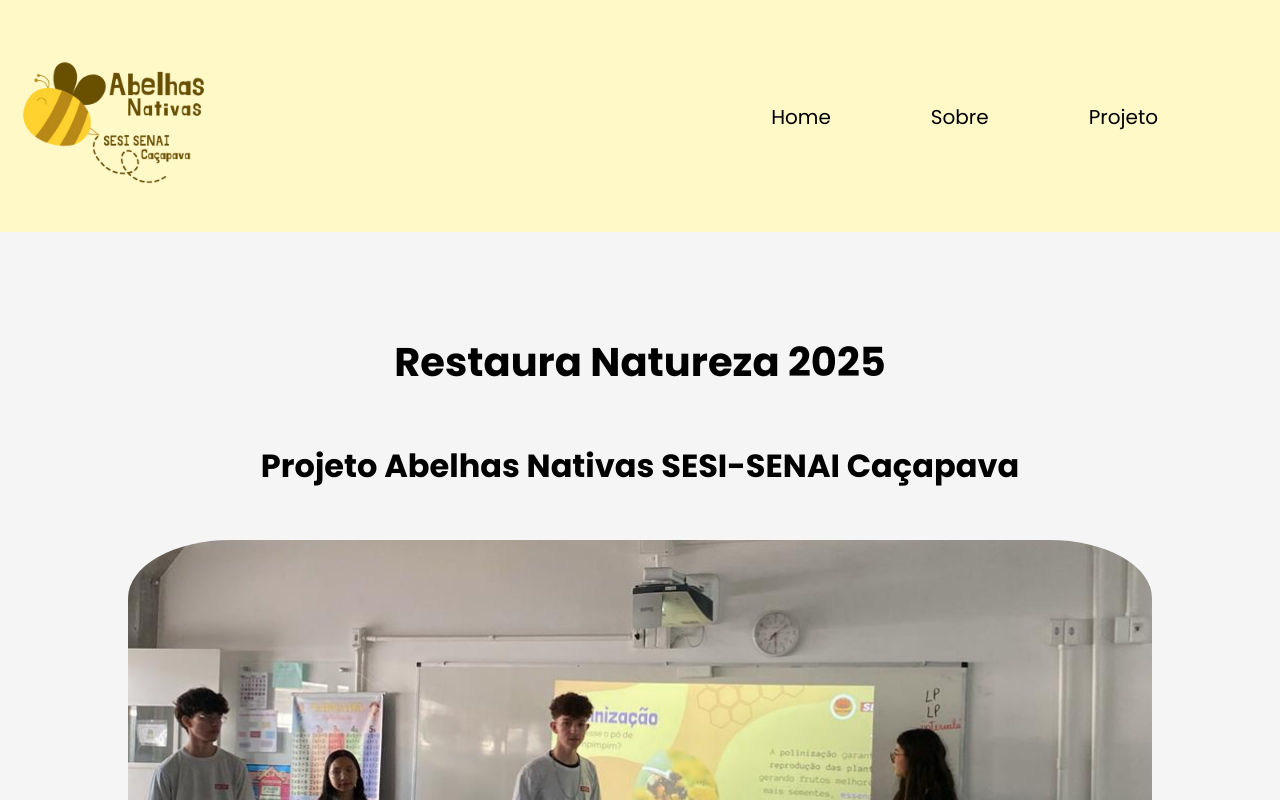
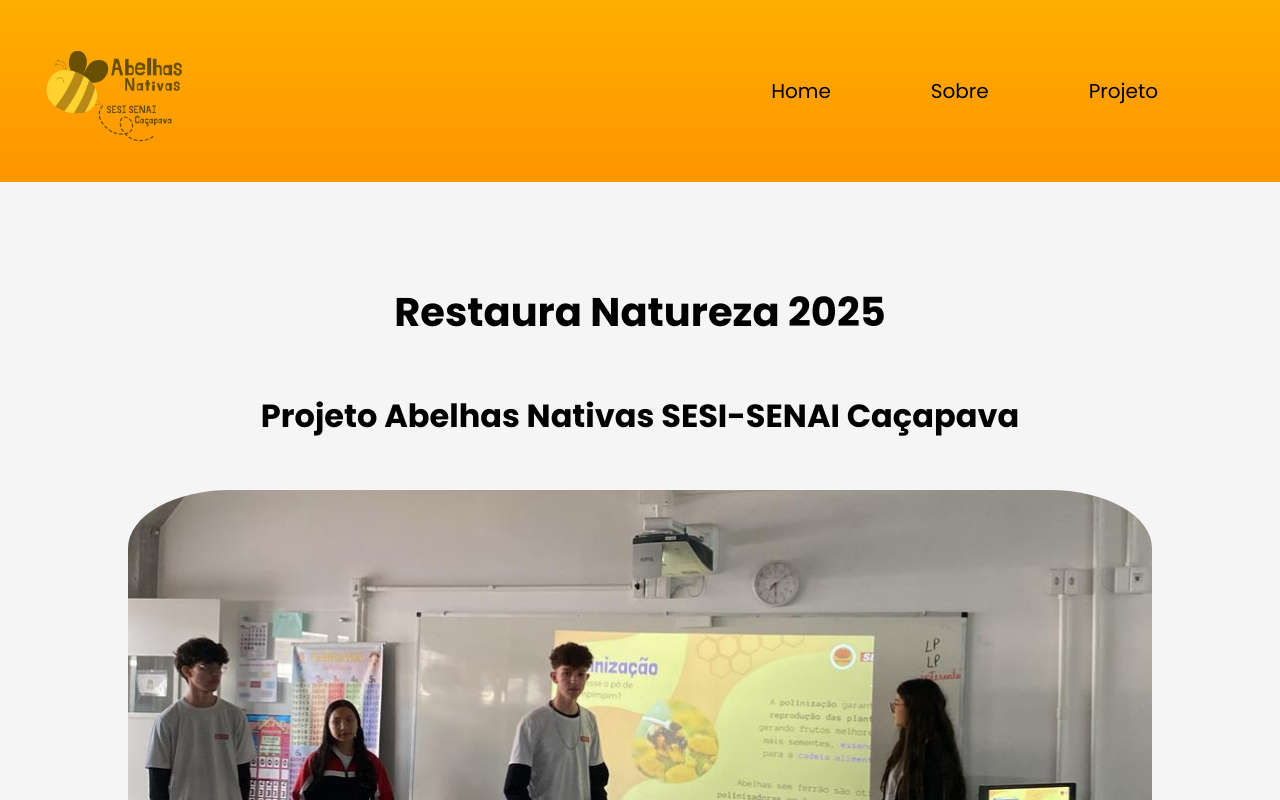
Before and after one commit to felipenhoslol/abelhas-nativas207, a plain HTML site: page home/index.html in a window 1280 px wide. Shown: the top 800 px of the page. Drawn offline with Linux system fonts and the light colour scheme.

Commit message:
- Alteração no tamanho do header (logo do site diminuída); - Alteração nas cores de fundo do header e footer; - Ajuste do tamanho das imagens da página 'projeto'; - Animação hover adicionada aos links de redirecionamento do site.

```diff
--- a/home/index.html
+++ b/home/index.html
@@ -38,7 +38,7 @@
 
                 <div class="div2">
                     <img src="./img/circulo.png" alt="Imagem Ana Leixo" class="membro-imagem">
-                    <p>Ana Catarina</p>
+                    <p>Ana Aleixo</p>
                 </div>
 
                 <div class="div3">
--- a/home/projeto.css
+++ b/home/projeto.css
@@ -13,7 +13,7 @@ body{
 
 .header {
     overflow: hidden;
-    background-color: #FFF9C7;
+    background-image: linear-gradient(#ffae00, #ff9500);
     width: 100%;
     padding-bottom: 50px;
     margin-bottom: 100px;
@@ -25,6 +25,7 @@ body{
     padding: 1rem;
     list-style-type: none;
     margin-right: 90px;
+    align-items: center;
 }
 
 nav ul a {
@@ -32,21 +33,25 @@ nav ul a {
     text-decoration: none;
     font-size: 17px;
     color: #000000;
-    margin-top: 70px;
     font-size: 20px;
+}
+
+nav ul a:hover {
+    color: #e9e9e9;
+    font-weight: bold;
 }
 
 .logo {
     width: 150px;
     height: 150px;
-    margin-right: 10px;
+    margin-left: 25px;
 }
 
 footer {
     display: flex;
     align-items: center;
     justify-content: center;
-    background-color: #FFF9C7;
+    background-color: #ffa620;
     padding: 40px;
     text-align: center;
     width: 100%;
@@ -73,6 +78,11 @@ footer a {
     text-decoration: none;
     color: #000000;
 
+}
+
+footer a:hover {
+    color: #e9e9e9;
+    font-weight: bold;
 }
 
 /*até aqui ajustes do header e footer*/
@@ -103,21 +113,21 @@ footer a {
 }
 
 .imagem1 {
-    width: 80%;
+    width: 60%;
     height: auto;
     margin-right: 10px;
     border-radius: 10%;
 }
 
 .imagem2 {
-    width: 70%;
+    width: 60%;
     height: auto;
     margin-right: 10px;
     border-radius: 10%;
 }
 
 .imagem3 {
-    width: 100%;
+    width: 60%;
     height: auto;
     margin-right: 10px;
     border-radius: 10%;
@@ -131,6 +141,8 @@ footer a {
     margin-right: 5%;
     gap: 20px;
     font-size: 20px;
+    margin-top: 20px;
+    margin-bottom: 20px;
 }
 
 .txtig {
--- a/home/sobre.css
+++ b/home/sobre.css
@@ -13,7 +13,7 @@ body{
 
 .header {
     overflow: hidden;
-    background-color: #FFF9C7;
+    background-image: linear-gradient(#ffae00, #ff9500);
     width: 100%;
     padding-bottom: 50px;
     margin-bottom: 100px;
@@ -25,6 +25,7 @@ body{
     padding: 1rem;
     list-style-type: none;
     margin-right: 90px;
+    align-items: center;
 }
 
 nav ul a {
@@ -32,21 +33,25 @@ nav ul a {
     text-decoration: none;
     font-size: 17px;
     color: #000000;
-    margin-top: 70px;
     font-size: 20px;
 }
 
+nav ul a:hover {
+    color: #e9e9e9;
+    font-weight: bold;
+}
+
 .logo {
-    width: 200px;
-    height: 200px;
-    margin-right: 10px;
+    width: 150px;
+    height: 150px;
+    margin-left: 25px;
 }
 
 footer {
     display: flex;
     align-items: center;
     justify-content: center;
-    background-color: #FFF9C7;
+    background-color: #ffa620;
     padding: 40px;
     text-align: center;
     width: 100%;
@@ -73,6 +78,11 @@ footer a {
     text-decoration: none;
     color: #000000;
 
+}
+
+footer a:hover {
+    color: #e9e9e9;
+    font-weight: bold;
 }
 
 /*até aqui ajustes do header e footer*/
--- a/home/styles.css
+++ b/home/styles.css
@@ -38,7 +38,7 @@ h2 {
 
 .header {
     overflow: hidden;
-    background-color: #FFF9C7;
+    background-image: linear-gradient(#ffae00, #ff9500);
     width: 100%;
     padding-bottom: 50px;
     margin-bottom: 100px;
@@ -50,6 +50,7 @@ h2 {
     padding: 1rem;
     list-style-type: none;
     margin-right: 90px;
+    align-items: center;
 }
 
 nav ul a {
@@ -57,14 +58,18 @@ nav ul a {
     text-decoration: none;
     font-size: 17px;
     color: #000000;
-    margin-top: 70px;
     font-size: 20px;
 }
 
+nav ul a:hover {
+    color: #e9e9e9;
+    font-weight: bold;
+}
+
 .logo {
-    width: 200px;
-    height: 200px;
-    margin-right: 10px;
+    width: 150px;
+    height: 150px;
+    margin-left: 25px;
 }
 
 .container {
@@ -112,7 +117,7 @@ footer {
     display: flex;
     align-items: center;
     justify-content: center;
-    background-color: #FFF9C7;
+    background-color: #ffa620;
     padding: 40px;
     text-align: center;
     width: 100%;
@@ -140,3 +145,8 @@ footer a {
     color: #000000;
 
 }
+
+footer a:hover {
+    color: #e9e9e9;
+    font-weight: bold;
+}
```
